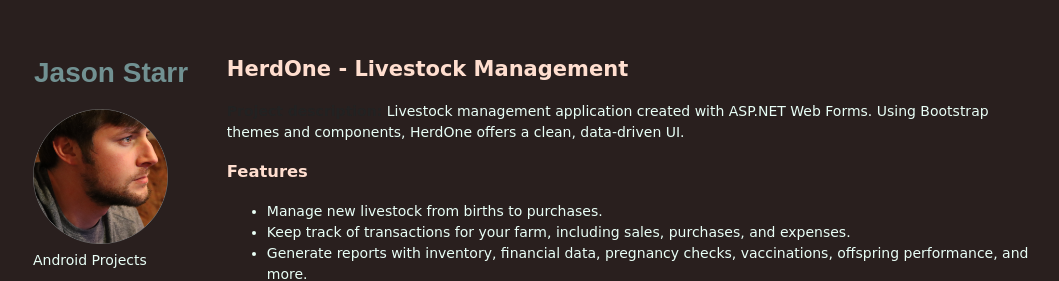
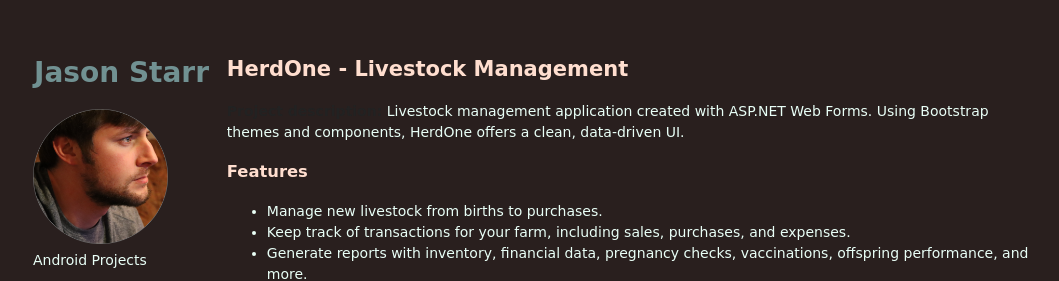
Before and after one commit to TrellixVulnTeam/jstarr35.github.io_N2TG, a Jekyll site: the page built from dotnet_page.md, in a window 1280 px wide. Shown: the top 281 px of the page, without its empty margins (25-1084 px from the left). Built offline with Jekyll 4.4.1, drawn with Linux system fonts in a browser that asks for light colours; some web fonts are replaced; our own code applies the rules of GitHub Pages for plain Markdown files.

Commit message:
Update fonts.scss

```diff
--- a/_sass/fonts.scss
+++ b/_sass/fonts.scss
@@ -1,9 +1,3 @@
-
-.level {
-font-family: bungee, sans-serif;
-font-style: normal;
-font-weight: 800;
-}
 
 @font-face {
   font-family: 'DejaVu Sans';
```
